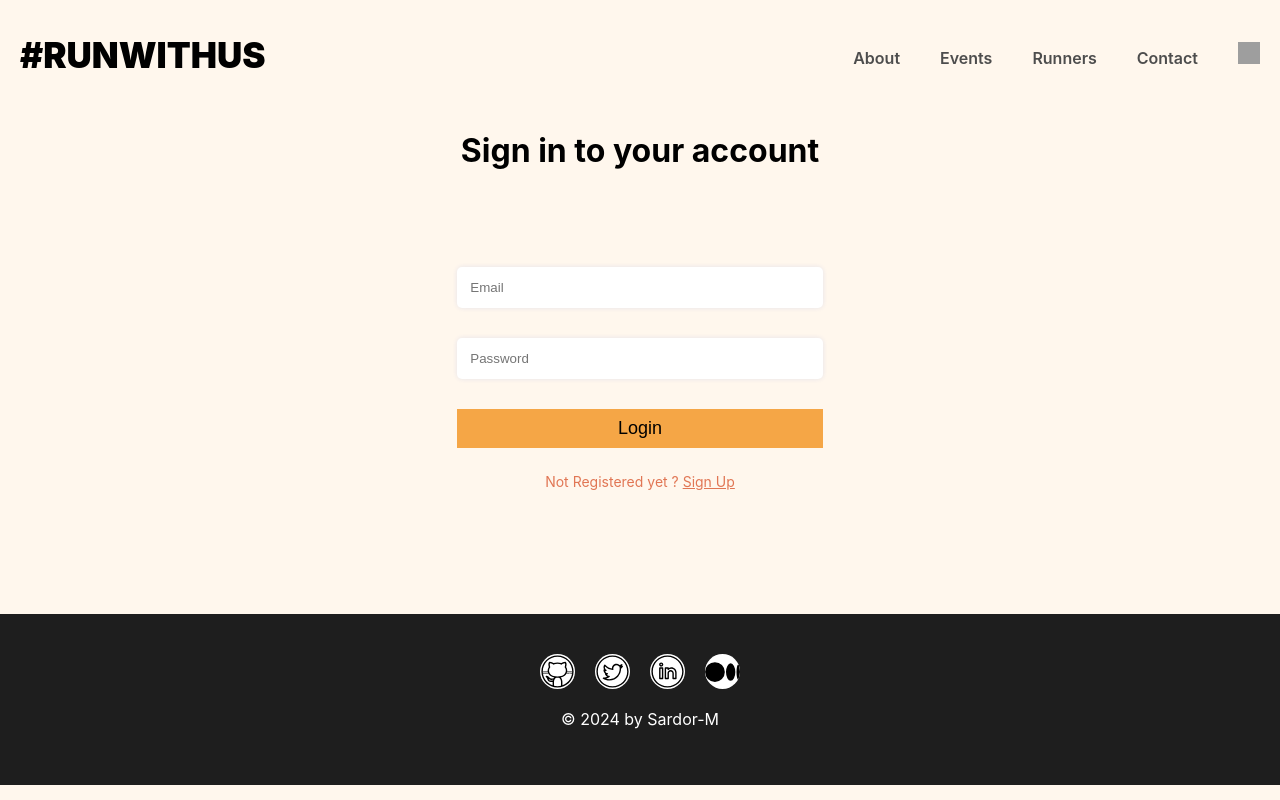
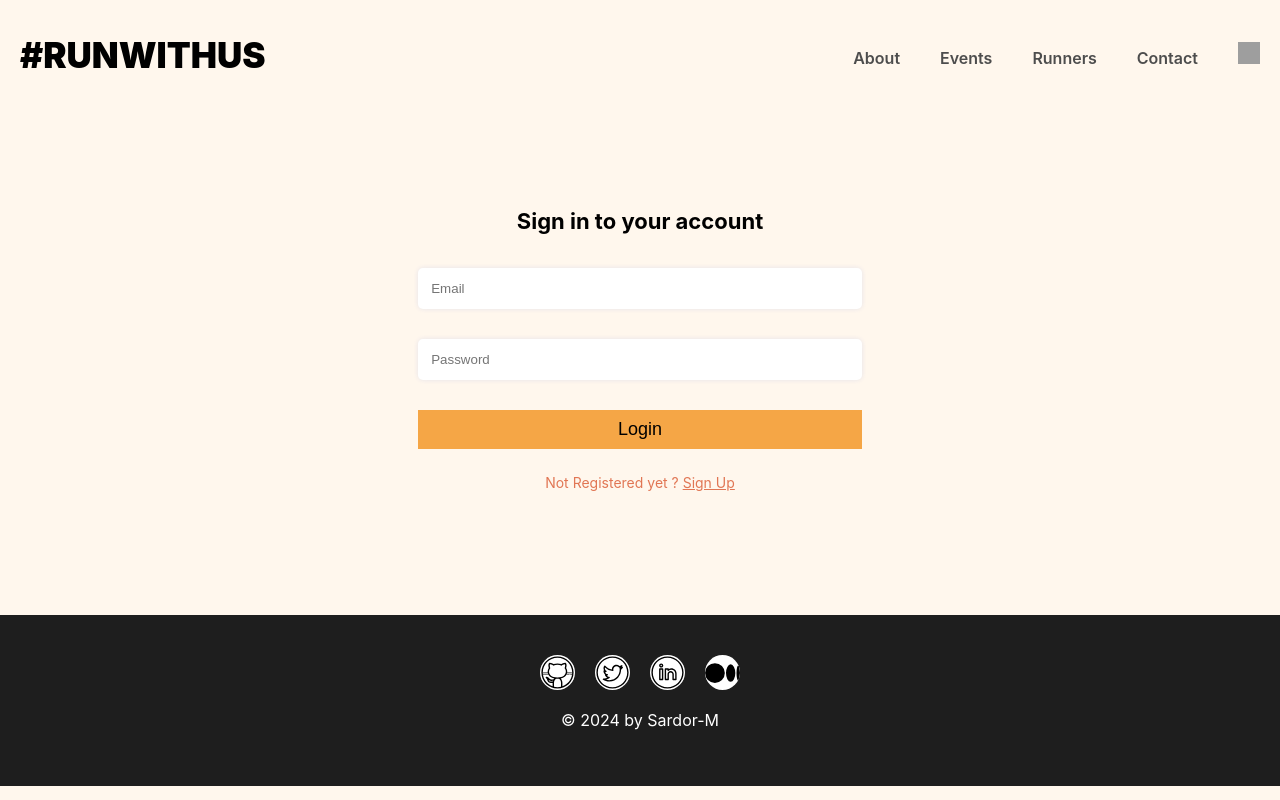
Before and after one commit to Sardor-M/react_routing, a React (Create React App) app in the folder frontend/: page /login in a window 1280 px wide. Built offline with nearby package versions, Linux system fonts and the light colour scheme; grey boxes are pictures that could not be loaded.

Commit message:
refartored the login form component

```diff
--- a/frontend/src/pages/LoginPage.tsx
+++ b/frontend/src/pages/LoginPage.tsx
@@ -1,4 +1,4 @@
-import React, { useState } from "react";
+import React, { useRef, useState } from "react";
 import { useLoaderData } from "react-router";
 import styled from "styled-components";
 import { Link } from "react-router-dom";
@@ -7,11 +7,17 @@ type RequestType = {
   url: React.ReactNode;
 };
 
-const LoginInput = styled.div`
+const LOGIN_URL = "/auth";
+
+const SectionContainer = styled.section`
   display: flex;
   flex-direction: column;
   align-items: center;
   justify-content: flex;
+`;
+const LoginPageTitle = styled.h1`
+  display: flex;
+  font-size: 22px;
 `;
 
 const StyledForm = styled.form`
@@ -23,7 +29,7 @@ const StyledForm = styled.form`
   margin: 20px;
 `;
 
-const LoginInputData = styled.input`
+const InputField = styled.input`
   width: 180%;
   padding: 13px;
   margin: 15px 0;
@@ -37,7 +43,7 @@ const LoginInputData = styled.input`
   }
 `;
 
-const LoginButton = styled.button`
+const SignInButton = styled.button`
   width: 180%;
   padding: 9px;
   margin: 15px;
@@ -59,16 +65,48 @@ export async function loader({ request }: { request: Request }) {
 }
 
 export default function LoginPage() {
+  const errRef = useRef<HTMLInputElement | null>(null);
+
   const messageData = useLoaderData() as string | "";
 
   const [loginData, setLoginData] = useState({
     email: "",
     password: "",
   });
+  const [user, setUser] = useState("");
+  const [pwd, setPwd] = useState("");
+  const [success, setSuccess] = useState(false);
+  const [errMsg, setErrMsg] = useState("");
 
-  const handleSubmit = (e: React.FormEvent) => {
+  const handleSubmit = async (e: any) => {
     e.preventDefault();
-    console.log(loginData);
+
+    try {
+      const formData = new FormData();
+
+      formData.append("user", user);
+      formData.append("pwd", pwd);
+
+      const response = await fetch(LOGIN_URL, {
+        method: "POST",
+        body: formData,
+        credentials: "include",
+      });
+
+      if (!response.ok) {
+        throw new Error("Failed to log in.");
+      }
+
+      const data = await response.json();
+      console.log("Response data:", data);
+      setSuccess(true);
+    } catch (err) {
+      console.log("Login is failed", err);
+      setErrMsg("Login Failed, Try again.");
+      if (errRef.current) {
+        errRef.current.focus();
+      }
+    }
   };
 
   const handleChange = (e: React.ChangeEvent<HTMLInputElement>) => {
@@ -78,18 +116,14 @@ export default function LoginPage() {
     });
   };
 
-  const handleSignUp = (e: React.FormEvent) => {
-    const link = document.links[0];
-    console.log(link);
-  };
-
   return (
     <div className="container">
-      <h1> Sign in to your account</h1>
+      {/* <h1> Sign in to your account</h1> */}
       {messageData && <h3 className="login-text">{messageData} </h3>}
       <StyledForm onSubmit={handleSubmit}>
-        <LoginInput>
-          <LoginInputData
+        <SectionContainer>
+          <LoginPageTitle>Sign in to your account</LoginPageTitle>
+          <InputField
             type="email"
             name="email"
             placeholder="Email"
@@ -97,7 +131,7 @@ export default function LoginPage() {
             value={loginData?.email}
             onChange={handleChange}
           />
-          <LoginInputData
+          <InputField
             type="pasword"
             name="password"
             placeholder="Password"
@@ -105,10 +139,8 @@ export default function LoginPage() {
             value={loginData?.password}
             onChange={handleChange}
           />
-          <LoginButton type="submit" onClick={handleSubmit}>
-            Login
-          </LoginButton>
-          <SignUpLink onClick={handleSignUp}>
+          <SignInButton type="submit">Login</SignInButton>
+          <SignUpLink>
             Not Registered yet ?{" "}
             <Link
               to={"/signup"}
@@ -117,7 +149,7 @@ export default function LoginPage() {
               Sign Up
             </Link>
           </SignUpLink>
-        </LoginInput>
+        </SectionContainer>
       </StyledForm>
     </div>
   );
```
